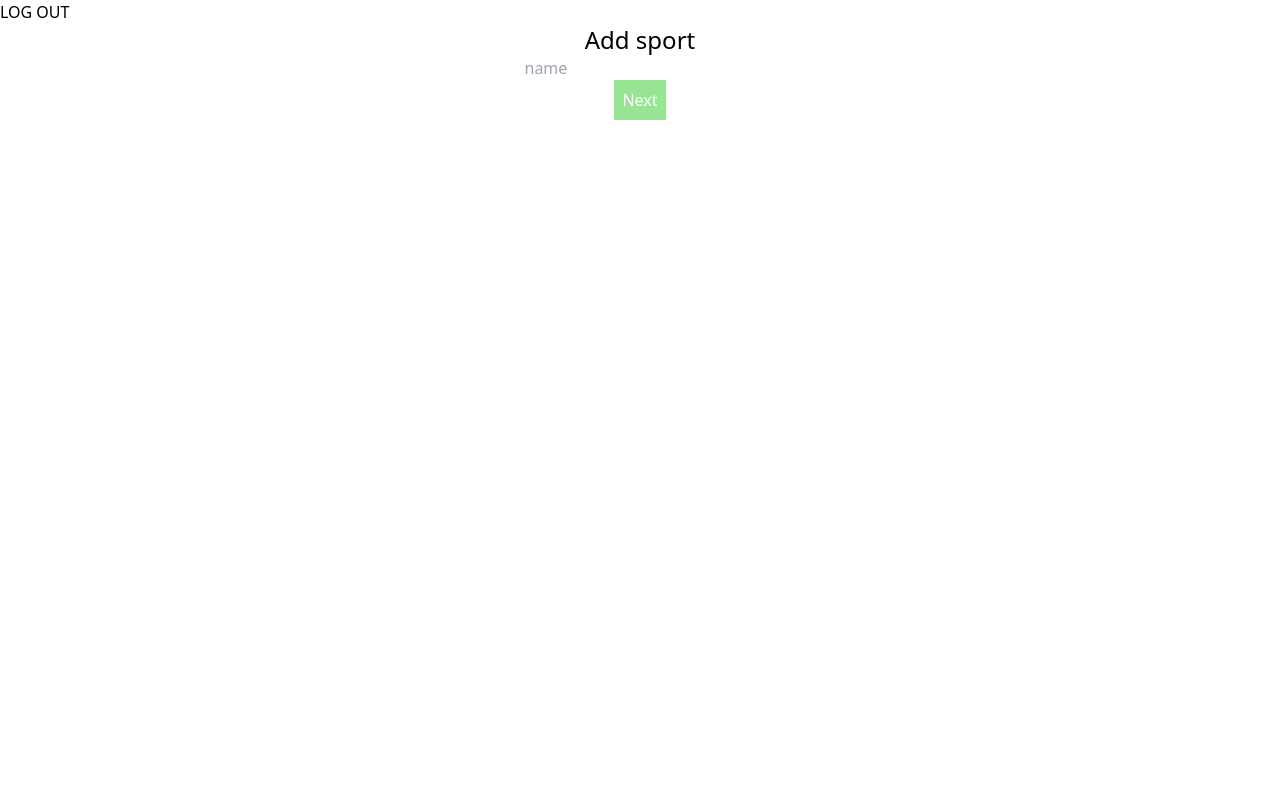
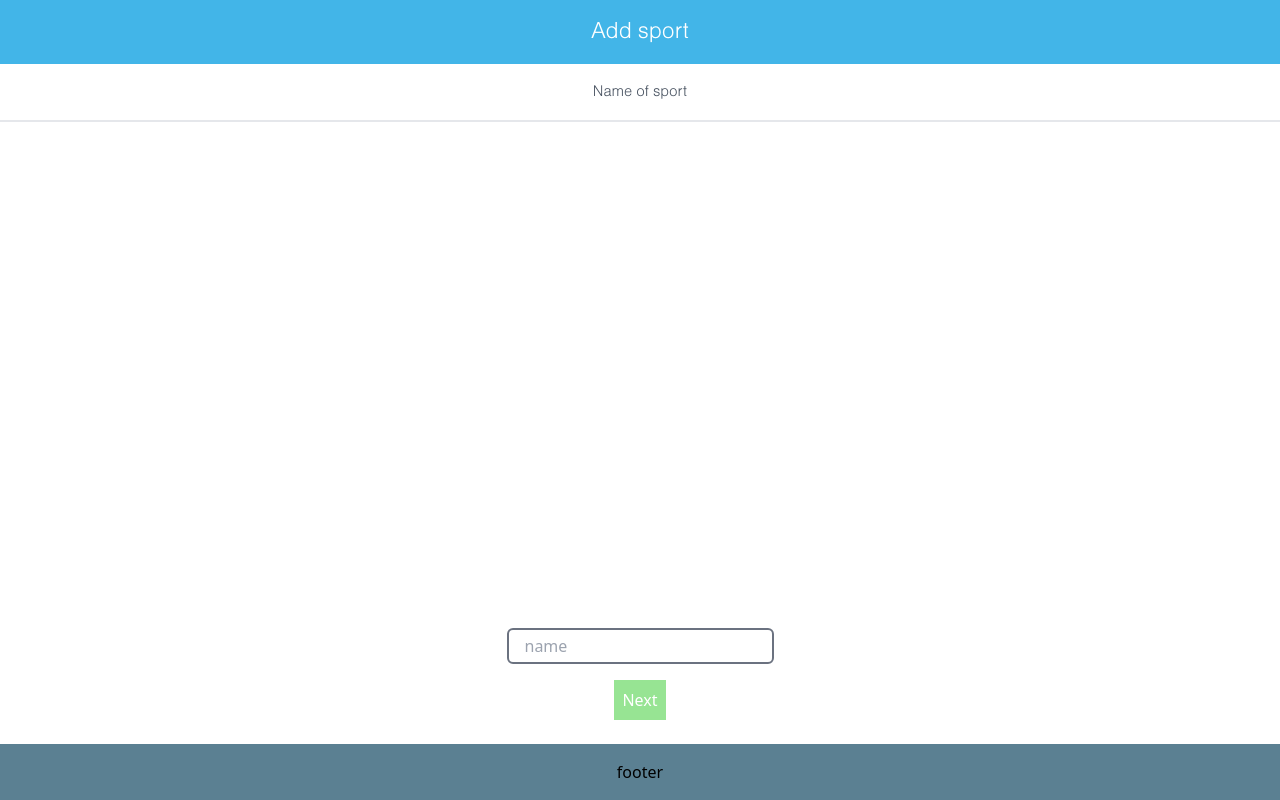
Before and after one commit to DcRonan/apex, a React (Create React App) app: page /sports/1 in a window 1280 px wide. Built offline with nearby package versions, Linux system fonts and the light colour scheme; no server answers.

Commit message:
style adding sport area, add react progress bar and footer

```diff
--- a/package.json
+++ b/package.json
@@ -11,6 +11,7 @@
     "axios": "^0.21.1",
     "eslint-config-airbnb": "18.1.x",
     "react": "^17.0.2",
+    "react-circular-progressbar": "^2.0.4",
     "react-dom": "^17.0.2",
     "react-redux": "^7.2.3",
     "react-router-dom": "^5.2.0",
--- a/src/components/AddSport.js
+++ b/src/components/AddSport.js
@@ -1,13 +1,14 @@
 import React, { useState, useRef } from 'react';
 import axios from 'axios';
-// import Buttons from './PrevAndNext';
+import { CircularProgressbar } from 'react-circular-progressbar';
+import 'react-circular-progressbar/dist/styles.css';
 
 const Form = () => {
   const [nameValue, setName] = useState('');
-  const [minutesValue, setMinutes] = useState();
-  const [secondsValue, setSeconds] = useState();
-  const [hoursValue, setHours] = useState();
-  const [distanceValue, setDistance] = useState();
+  const [minutesValue, setMinutes] = useState(0);
+  const [secondsValue, setSeconds] = useState(0);
+  const [hoursValue, setHours] = useState(0);
+  const [distanceValue, setDistance] = useState(0);
   const [notesValue, setNotes] = useState('');
 
   const onSubmit = e => {
@@ -39,12 +40,19 @@ const Form = () => {
   const fifthButtons = useRef(null);
   const sixthButtons = useRef(null);
 
+  // Progress bar
+  const minuteBar = useRef(null);
+  const hourBar = useRef(null);
+  const secondsBar = useRef(null);
+  const distanceBar = useRef(null);
+
   const goToFirstPage = () => {
     nameInput.current.classList = 'block';
     hoursInput.current.classList = 'hidden';
     secondButtons.current.classList = 'hidden';
     firstButtons.current.classList = 'block';
     hoursInput.current.classList = 'hidden';
+    hourBar.current.classList = 'hidden';
   };
 
   const goToSecondPage = () => {
@@ -54,6 +62,8 @@ const Form = () => {
     firstButtons.current.classList = 'hidden';
     thirdButtons.current.classList = 'hidden';
     minsInput.current.classList = 'hidden';
+    minuteBar.current.classList = 'hidden';
+    hourBar.current.classList = 'flex w-3/4';
   };
 
   const goToThirdPage = () => {
@@ -63,6 +73,9 @@ const Form = () => {
     thirdButtons.current.classList = 'block';
     fourthButtons.current.classList = 'hidden';
     secondsInput.current.classList = 'hidden';
+    minuteBar.current.classList = 'block w-3/4';
+    hourBar.current.classList = 'hidden';
+    secondsBar.current.classList = 'hidden';
   };
 
   const goToFourthPage = () => {
@@ -72,6 +85,9 @@ const Form = () => {
     fourthButtons.current.classList = 'block';
     fifthButtons.current.classList = 'hidden';
     distanceInput.current.classList = 'hidden';
+    minuteBar.current.classList = 'hidden';
+    secondsBar.current.classList = 'block w-3/4';
+    distanceBar.current.classList = 'hidden';
   };
   const goToFifthPage = () => {
     secondsInput.current.classList = 'hidden';
@@ -80,6 +96,8 @@ const Form = () => {
     fifthButtons.current.classList = 'block';
     sixthButtons.current.classList = 'hidden';
     notesInput.current.classList = 'hidden';
+    secondsBar.current.classList = 'hidden';
+    distanceBar.current.classList = 'block w-3/4';
   };
 
   const goToSixthPage = () => {
@@ -87,16 +105,53 @@ const Form = () => {
     notesInput.current.classList = 'block';
     fifthButtons.current.classList = 'hidden';
     sixthButtons.current.classList = 'block';
+    distanceBar.current.classList = 'hidden';
   };
 
   return (
-    <div className="text-center">
+    <div className="text-center h-full">
+      <div className="p-4 bg-lightblue text-white font-nimbuslight w-full">
         <h1 className="text-2xl">Add sport</h1>
+      </div>
+      <div className="p-4 border-b-2">
+        <div>
+          <h3 className="text-base text-gray-600 font-nimbuslight">
+            Name of sport
+          </h3>
+        </div>
+      </div>
+      <div className="flex flex-col items-center justify-center space-y-4">
+        {/* Progress bar */}
+        <div className="flex flex-col items-center justify-center py-10">
+          <section ref={hourBar} className="hidden w-3/4">
+            <CircularProgressbar
+              value={minutesValue}
+              text={`${hoursValue} h`}
+            />
+          </section>
+          <section ref={minuteBar} className="hidden w-3/4">
+            <CircularProgressbar
+              value={minutesValue}
+              text={`${minutesValue} mins`}
+              maxValue={59}
+            />
+          </section>
+          <section ref={secondsBar} className="hidden w-3/4">
+            <CircularProgressbar
+              value={secondsValue}
+              text={`${secondsValue} s`}
+              maxValue={59}
+            />
+          </section>
+          <section ref={distanceBar} className="hidden w-3/4">
+            <CircularProgressbar
+              value={distanceValue}
+              text={`${distanceValue} miles`}
+            />
+          </section>
+        </div>
         {/* FORM */}
-      <form
-        onSubmit={onSubmit}
-        className="flex flex-col items-center justify-center"
-      >
+        <form onSubmit={onSubmit} className="space-y-4 absolute bottom-20">
           <input
             ref={nameInput}
             type="text"
@@ -141,12 +196,13 @@ const Form = () => {
             value={distanceValue}
             onChange={e => setDistance(e.target.value)}
           />
-        <input
+          <textarea
             ref={notesInput}
-          type="text"
             name="notes"
             placeholder="notes"
             className="hidden"
+            cols="20"
+            rows="6"
             value={notesValue}
             required
             onChange={e => setNotes(e.target.value)}
@@ -248,6 +304,7 @@ const Form = () => {
           </div>
         </form>
       </div>
+    </div>
   );
 };
 
--- a/src/components/App.js
+++ b/src/components/App.js
@@ -17,7 +17,7 @@ const App = () => {
   }, []);
 
   return (
-    <div className="App">
+    <div className="h-screen w-full">
       <ToastContainer />
       {users.loggedIn ? (
         <div>
--- /dev/null
+++ b/src/components/Footer.js
@@ -0,0 +1,7 @@
+import React from 'react';
+
+const Footer = () => (
+  <footer className="text-center p-4 bg-lightgrey bottom-0 fixed w-full">footer</footer>
+);
+
+export default Footer;
--- a/src/components/Home.js
+++ b/src/components/Home.js
@@ -1,19 +1,14 @@
 import React from 'react';
-import { useDispatch } from 'react-redux';
-import { logUserOut } from '../actions';
 import AddSport from './AddSport';
+import Footer from './Footer';
 
-const Home = () => {
-  const dispatch = useDispatch();
-
-  return (
-    <div>
-      <button type="button" onClick={() => dispatch(logUserOut())}>
-        LOG OUT
-      </button>
+const Home = () => (
+  <>
+    <main>
       <AddSport />
-    </div>
-  );
-};
+    </main>
+    <Footer />
+  </>
+);
 
 export default Home;
--- a/src/styles/index.css
+++ b/src/styles/index.css
@@ -12,10 +12,13 @@
   src: local('Nimbus Bold'), url(../fonts/Nimbus-Bold.otf) format('truetype');
 }
 
-input,
-input:focus,
 button,
 button:focus {
   outline: none;
   border: none;
 }
+
+input,
+textarea {
+  @apply px-4 py-1 border-2 rounded-md border-gray-500;
+}
```
Also changed, not shown: 1 other file (tests, documents, lock files or other folders). Lines whose indentation alone changed are shown as unchanged.
